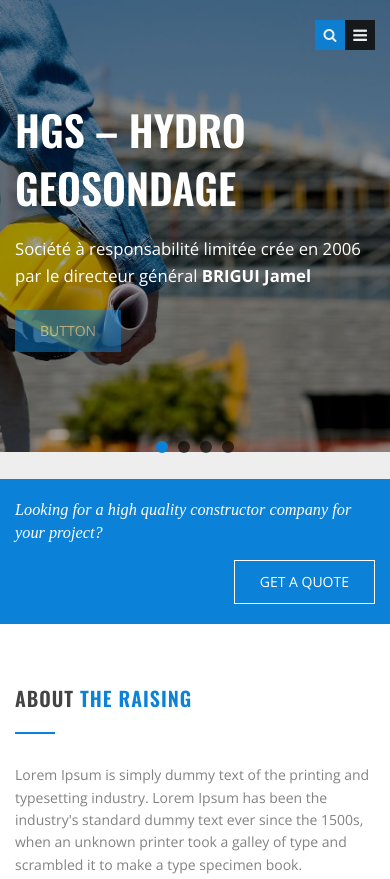
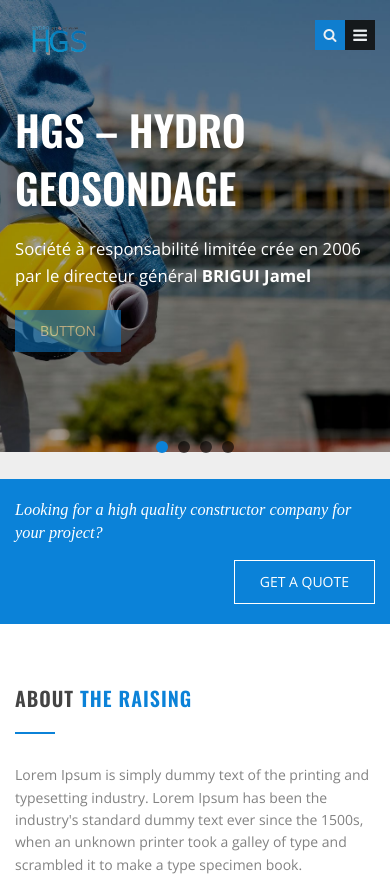
Before and after one commit to hamrouni-wajdi/hgs-company-website, a plain HTML site: page index.html in a window 390 px wide. Shown: the top 879 px of the page. Drawn offline with nearby package versions, Linux system fonts and the light colour scheme; a web font is replaced by a local one.

Commit message:
logo in phone resolution

```diff
--- a/assets/css/main.css
+++ b/assets/css/main.css
@@ -110,6 +110,7 @@ img {
         padding-top: calc(6.81818vw + 28.18182px);
         padding-bottom: calc(6.81818vw + 28.18182px);
     }
+
 }
 
 @media (min-width: 1200px) {
@@ -262,6 +263,14 @@ img {
         left: 20px;
         width: 25%;
         padding-right: 10px;
+    }
+    .logo{
+        width: 139px;
+        height: 168px;
+        position: absolute;
+        top: 3px;
+        top: -9px;
+        left: -26px;
     }
 }
 a {
```
